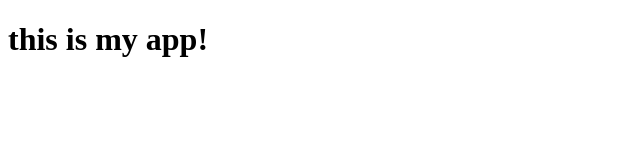
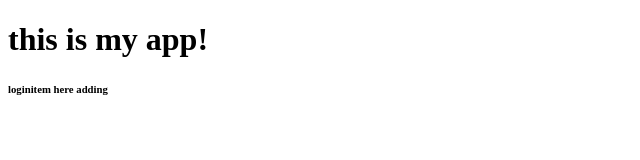
Before and after one commit to nikhilmahajan918/My-first-repository, a plain HTML site: page index.html in a window 1280 px wide. Shown: the full height of the page, 0-640 px from the left. Drawn offline with Linux system fonts and the light colour scheme.

Commit message:
Newloginhtml&modifyindexhtml

```diff
--- a/index.html
+++ b/index.html
@@ -5,6 +5,7 @@
 </head>
 <body>
 	<h1>this is my app!</h1>
+	<h6>loginitem here adding</h6>
 
 </body>
 </html>
```
Also changed, not shown: login.html (added, +1 -0 lines).
